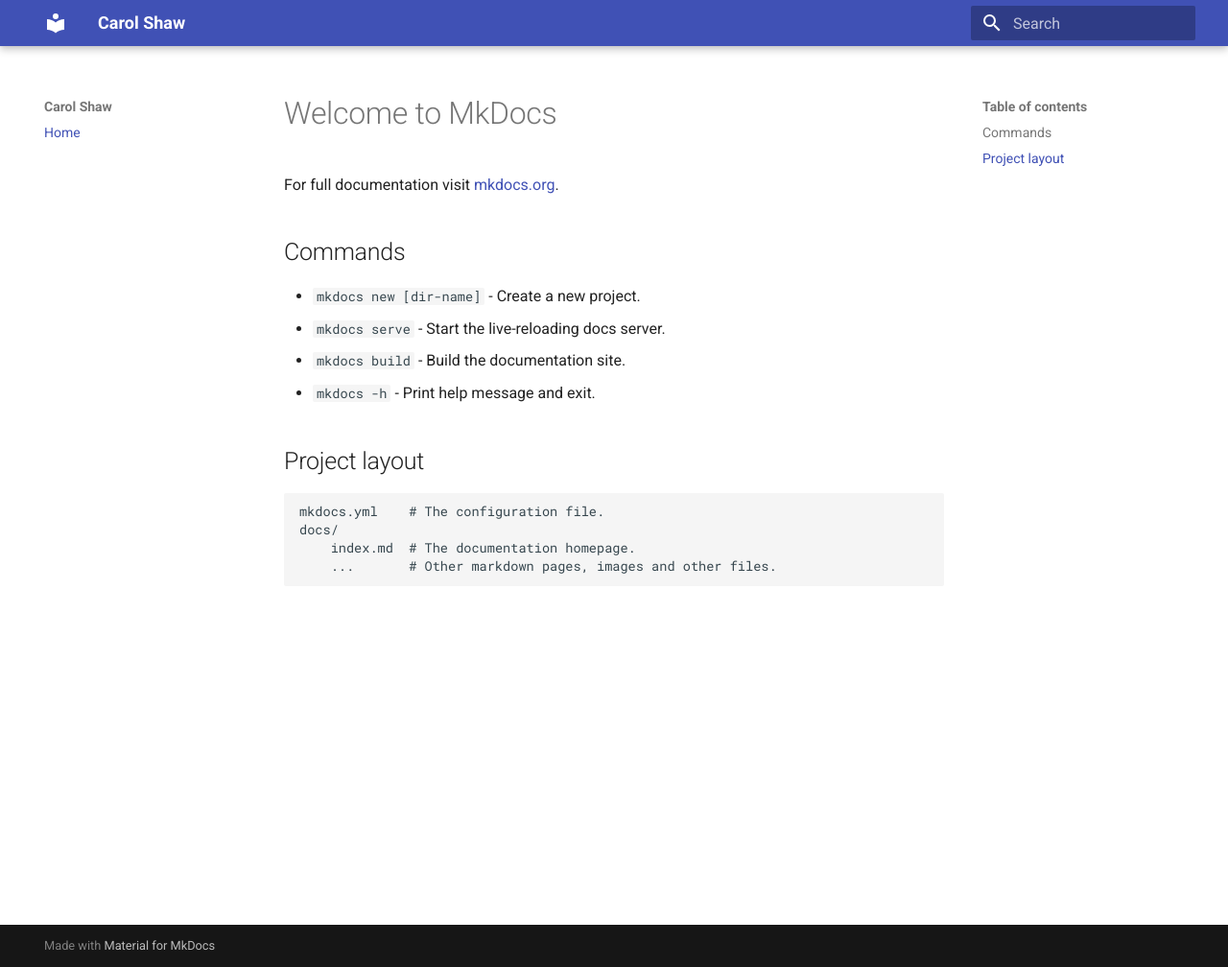
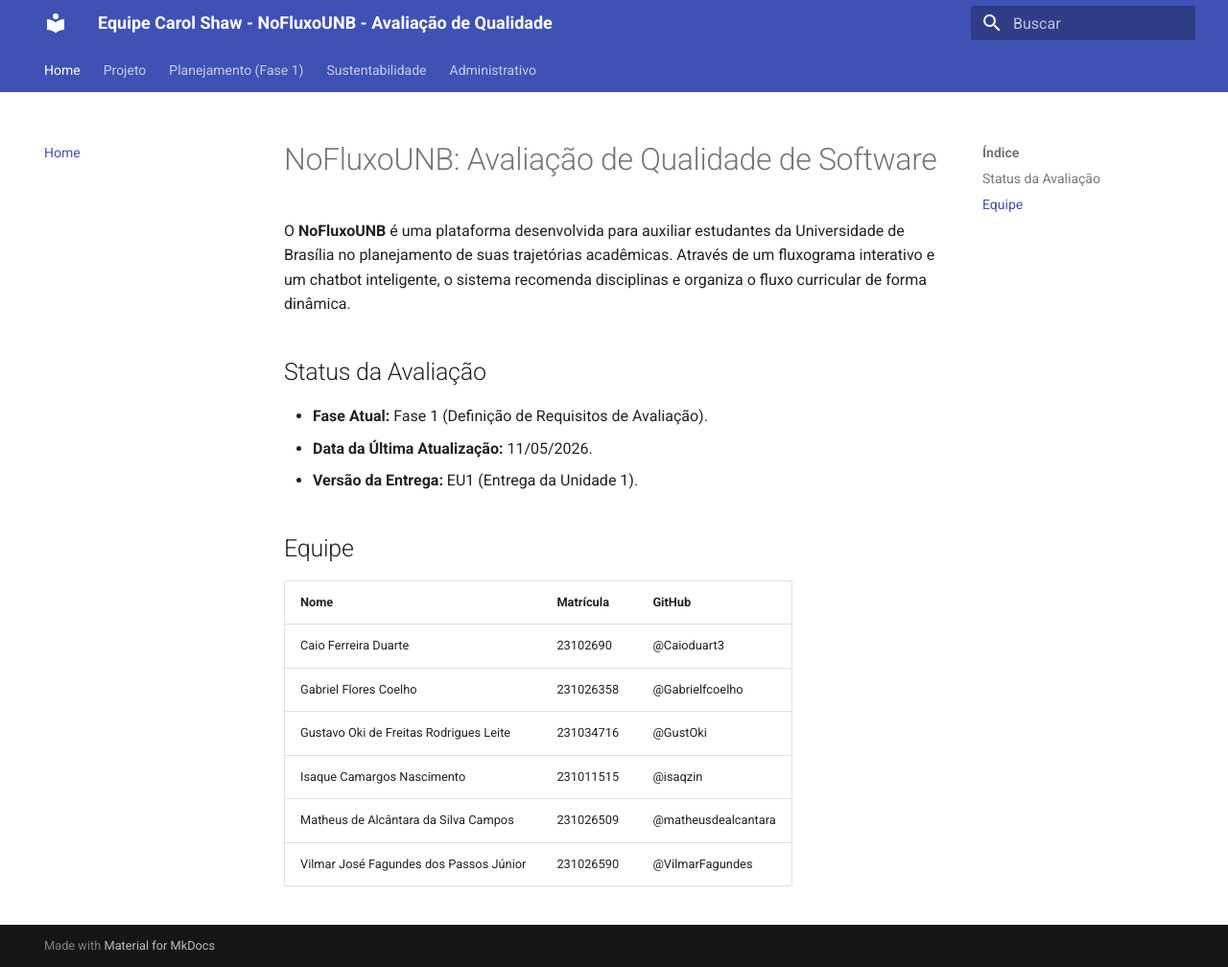
Before and after one commit to FCTE-Qualidade-de-Software-1/2026-1_T02_CAROL_SHAW, an MkDocs documentation site: the page built from docs/index.md, in a window 1280 px wide and 1008 px high. Shown: the whole window at 96% size. Built offline with MkDocs 1.6.1 and Material for MkDocs 9.7.7, drawn with Linux system fonts in a browser that asks for light colours.

Commit message:
UPDATE mkdocs.yml index.md

```diff
--- a/docs/index.md
+++ b/docs/index.md
@@ -1,17 +1,17 @@
-# Welcome to MkDocs
+# NoFluxoUNB: Avaliação de Qualidade de Software
+O **NoFluxoUNB** é uma plataforma desenvolvida para auxiliar estudantes da Universidade de Brasília no planejamento de suas trajetórias acadêmicas. Através de um fluxograma interativo e um chatbot inteligente, o sistema recomenda disciplinas e organiza o fluxo curricular de forma dinâmica.
 
-For full documentation visit [mkdocs.org](https://www.mkdocs.org).
+## Status da Avaliação
+* **Fase Atual:** Fase 1 (Definição de Requisitos de Avaliação).
+* **Data da Última Atualização:** 11/05/2026.
+* **Versão da Entrega:** EU1 (Entrega da Unidade 1).
 
-## Commands
-
-* `mkdocs new [dir-name]` - Create a new project.
-* `mkdocs serve` - Start the live-reloading docs server.
-* `mkdocs build` - Build the documentation site.
-* `mkdocs -h` - Print help message and exit.
-
-## Project layout
-
-    mkdocs.yml    # The configuration file.
-    docs/
-        index.md  # The documentation homepage.
-        ...       # Other markdown pages, images and other files.
+## Equipe
+| Nome | Matrícula | GitHub |
+| :--- | :--- | :--- |
+| Caio Ferreira Duarte | 23102690 | @Caioduart3 |
+| Gabriel Flores Coelho | 231026358 | @Gabrielfcoelho |
+| Gustavo Oki de Freitas Rodrigues Leite | 231034716 | @GustOki |
+| Isaque Camargos Nascimento | 231011515 | @isaqzin |
+| Matheus de Alcântara da Silva Campos | 231026509 | @matheusdealcantara |
+| Vilmar José Fagundes dos Passos Júnior | 231026590 | @VilmarFagundes |
--- a/mkdocs.yml
+++ b/mkdocs.yml
@@ -1,6 +1,29 @@
-site_name: Carol Shaw
+site_name: Equipe Carol Shaw - NoFluxoUNB - Avaliação de Qualidade
 theme:
   name: material
+  language: pt-BR
+  features:
+    - navigation.tabs
+    - navigation.sections
+    - navigation.footer
+    - navigation.expand
 
 nav:
   - Home: index.md
+  - Projeto:
+      - Visão Geral: projeto/visao_geral.md
+      - Stakeholders: projeto/stakeholders.md
+  - Planejamento (Fase 1):
+      - Propósito e Escopo: fase1/proposito_escopo.md
+      - Modelo de Qualidade: fase1/modelo_qualidade.md
+      - Características: fase1/caracteristicas.md
+  - Sustentabilidade:
+      - ODS e Metas: impacto/ods.md
+  - Administrativo:
+      - Contribuição: administrativo/contribuicao.md
+      - Declaração de IA: administrativo/ia.md
+      - Rastreabilidade: administrativo/links.md
+
+extra:
+  version: "Fase 1 (EU1)"
+  last_update: "11/05/2026"
```
